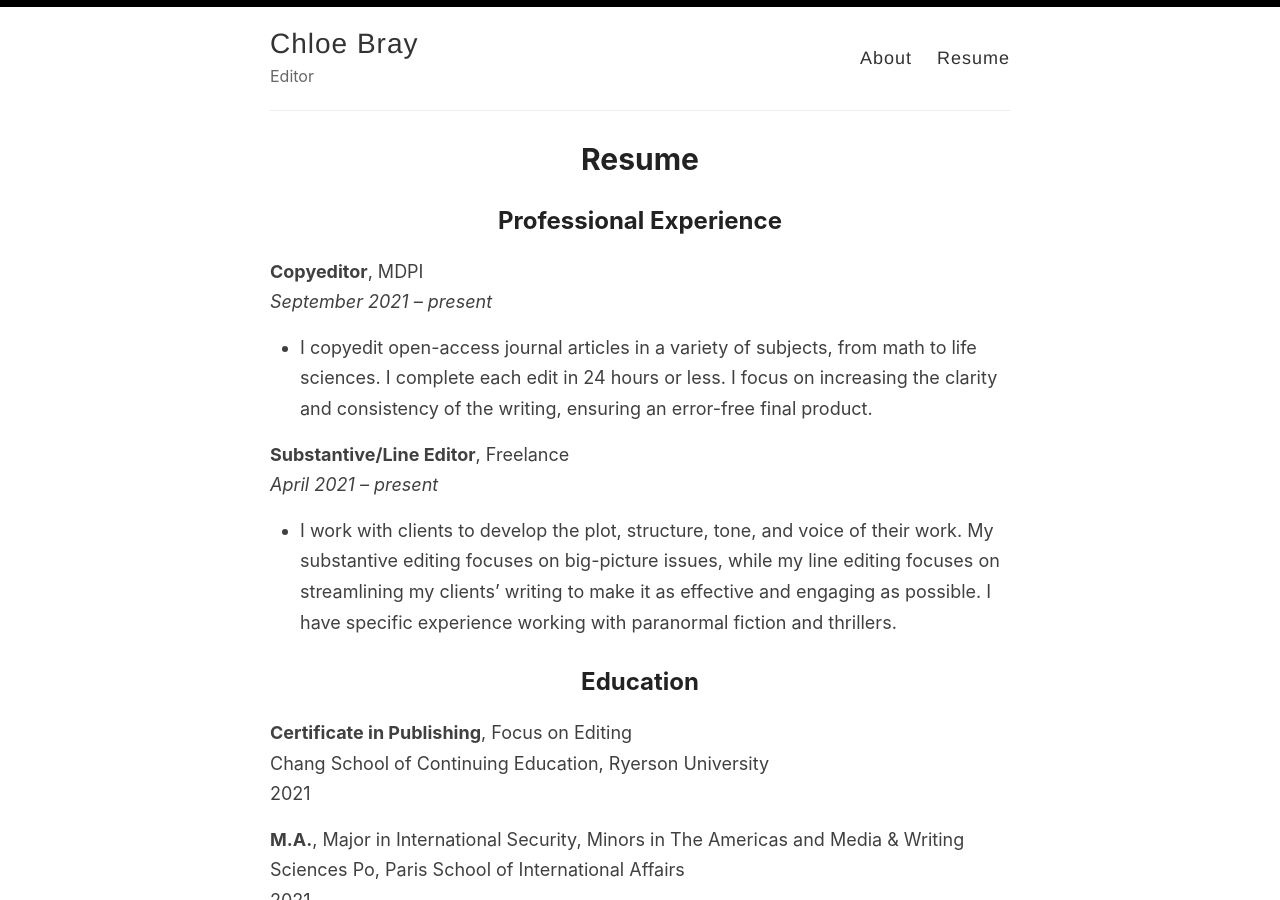
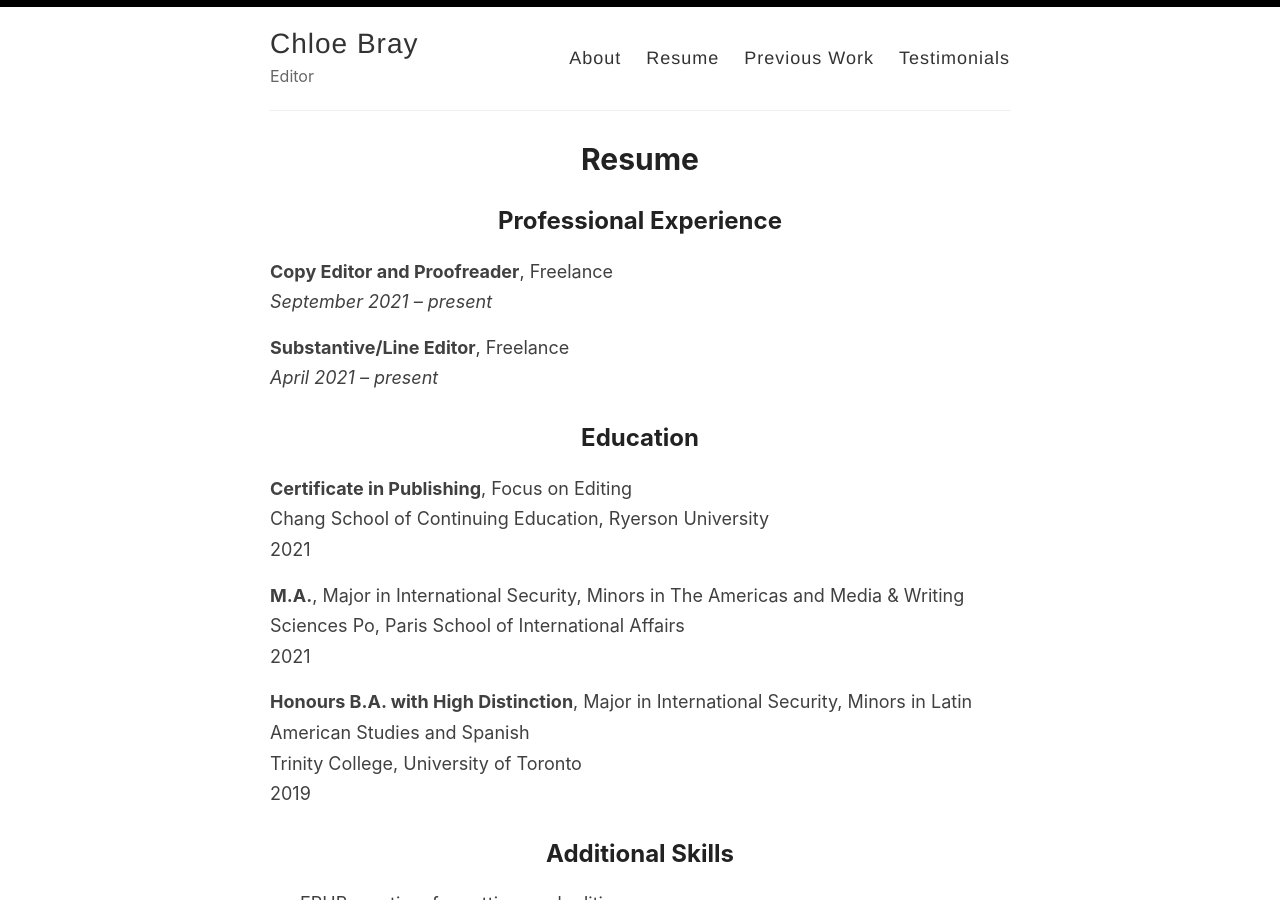
Before and after one commit to ChloeBray/resume, a Jekyll site: the page built from _pages/resume.md, in a window 1280 px wide and 900 px high. Built offline with Jekyll 4.4.1, drawn with Linux system fonts in a browser that asks for light colours.

Commit message:
Added previous work and testimonials, changed resume

```diff
--- a/_layouts/default.html
+++ b/_layouts/default.html
@@ -29,7 +29,8 @@
             <nav>
               <a href="{{ site.baseurl }}/">About</a>
               <a href="{{ site.baseurl }}/resume">Resume</a>
-              <!-- <a href="{{ site.baseurl }}/testimonials">Testimonials</a> -->
+              <a href="{{ site.baseurl }}/previous">Previous Work</a>
+              <a href="{{ site.baseurl }}/testimonials">Testimonials</a>
             </nav>
           </header>
         </div>
--- a/_pages/resume.md
+++ b/_pages/resume.md
@@ -6,13 +6,11 @@ permalink: /resume/
 
 ## Professional Experience
 
-**Copyeditor**, MDPI
+**Copy Editor and Proofreader**, Freelance
 _September 2021 – present_
-- I copyedit open-access journal articles in a variety of subjects, from math to life sciences. I complete each edit in 24 hours or less. I focus on increasing the clarity and consistency of the writing, ensuring an error-free final product.
 
 **Substantive/Line Editor**, Freelance
 _April 2021 – present_
-- I work with clients to develop the plot, structure, tone, and voice of their work. My substantive editing focuses on big-picture issues, while my line editing focuses on streamlining my clients' writing to make it as effective and engaging as possible. I have specific experience working with paranormal fiction and thrillers.
 
 ## Education
 
```
Also changed, not shown: _pages/previous.md (added, +18 -0 lines), _pages/testimonials.md (+3 -0 lines).
